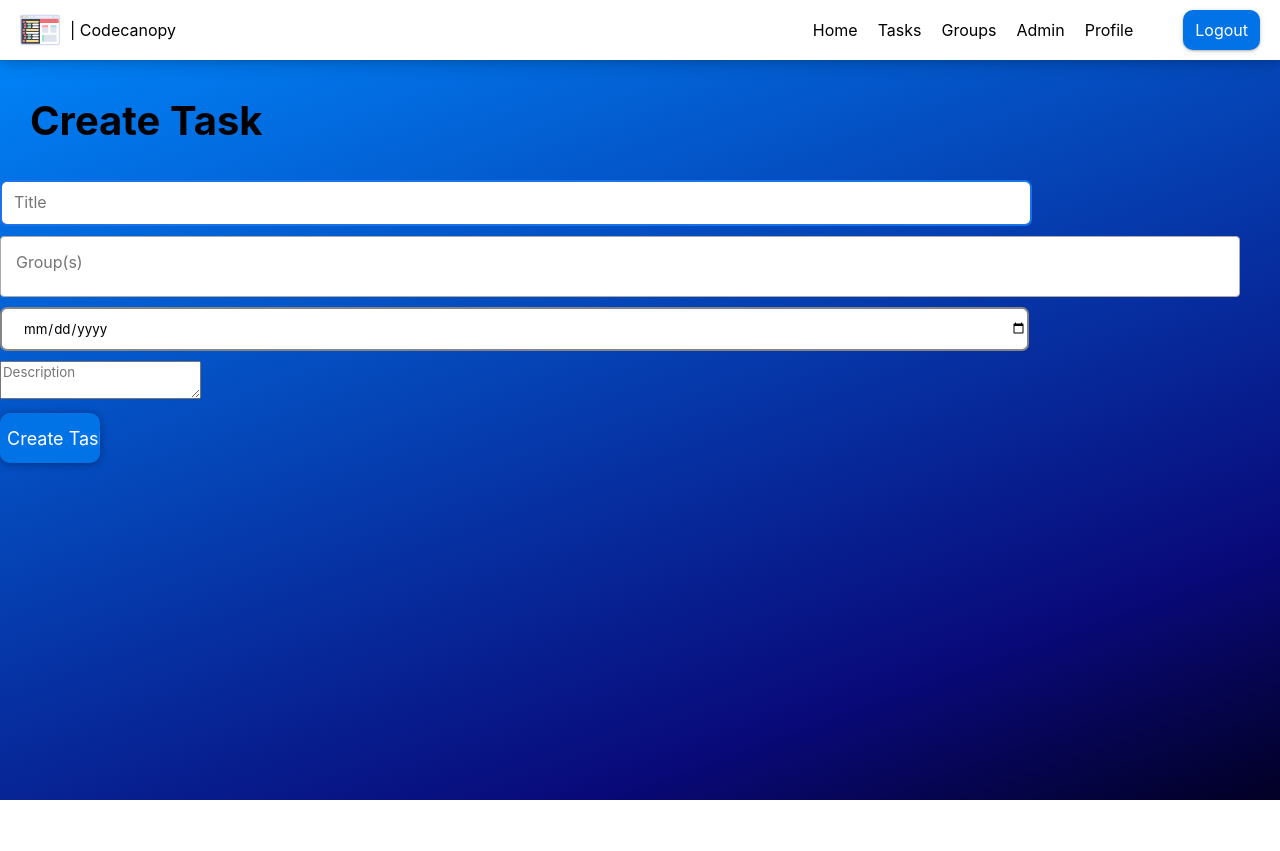
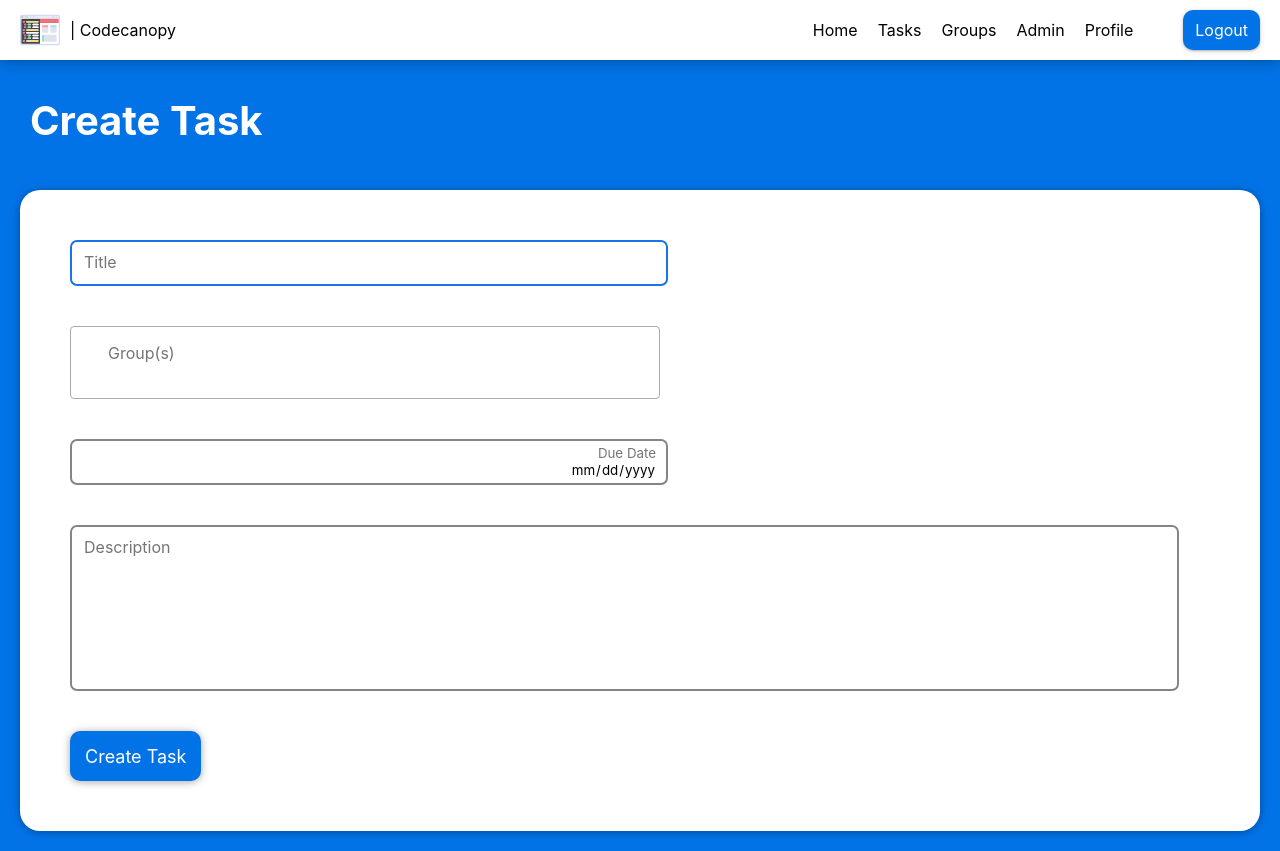
Before and after one commit to finlayrichardson/ah-project, a PHP site: page /create-task.php in a window 1280 px wide. Before the commit the page ends 800 px from the top, so only its background shows below. Run offline with PHP 8.4, Linux system fonts and the light colour scheme; the visitor is signed in with stand-in values (Sample User, id 1); tables that the repository leaves empty hold one stand-in row (values such as "Sample post"); some libraries are stand-ins or nearby versions.

Commit message:
Update code

```diff
--- a/admin.php
+++ b/admin.php
@@ -67,7 +67,10 @@ if ($_SERVER['REQUEST_METHOD'] == "POST") {
     </head>
     <body>
         <?php include("includes/nav.php");?>
+        <div class='title'>
             <h1>Users</h1>
+        </div>
+        <div class='box'>
             <table>
                 <tr><th>User ID</th><th>Email</th><th>First Name</th><th>Last Name</th><th>Role</th><th>Verified</th><th></th><th></th><th></th></tr>
             <?php
@@ -108,5 +111,6 @@ if ($_SERVER['REQUEST_METHOD'] == "POST") {
             }
             ?>
             </table>
+        </div>
     </body>
 </html>
--- a/create-task.php
+++ b/create-task.php
@@ -85,19 +85,20 @@ if ($_SERVER['REQUEST_METHOD'] == "POST") {
         <link href="https://cdn.jsdelivr.net/npm/select2@4.1.0-rc.0/dist/css/select2.min.css" rel="stylesheet">
         <script>
             $(document).ready(function() {
-                $('.groups').select2({
-                    placeholder: "Group(s)"
+                $('.multi-input').select2({
+                    placeholder: "Group(s)",
+                    width: "resolve"
                 });
                 <?php
                 if (isset($_POST['groups'])) {
                     $group_ids = implode(", ", $_POST['groups']);
-                    echo "$('.groups').val([$group_ids]);";
-                    echo "$('.groups').trigger('change');";
+                    echo "$('.multi-input').val([$group_ids]);";
+                    echo "$('.multi-input').trigger('change');";
                 }
                 if (isset($_GET['group_id'])) {
                     $group_id = intval($_GET['group_id']);
-                    echo "$('.groups').val($group_id);";
-                    echo "$('.groups').trigger('change');";
+                    echo "$('.multi-input').val($group_id);";
+                    echo "$('.multi-input').trigger('change');";
                 }
                 ?>
             });
@@ -105,15 +106,17 @@ if ($_SERVER['REQUEST_METHOD'] == "POST") {
         <title>Create Task</title>
         <meta name="viewport" content="width=device-width, initial-scale=1">
         <link rel="stylesheet" href="/resources/style.css">
+        <script type="text/javascript" src="https://livejs.com/live.js"></script>
     </head>
     <body>
         <?php include("includes/nav.php");?>
         <div class='title'>
             <h1>Create Task</h1>
         </div>
+        <div class='box'>
             <form method="POST">
-            <input type="text" name="title" required autofocus pattern="[-a-zA-Z0-9äöüßÄÖÜ ]+" maxlength="100" placeholder="Title" value="<?php if (isset($_POST['title'])) echo $_POST['title'];?>"><br>
-            <select name="groups[]" class="groups" multiple>
+                <input type="text" name="title" required autofocus pattern="[-a-zA-Z0-9äöüßÄÖÜ ]+" maxlength="100" placeholder="Title" value="<?php if (isset($_POST['title'])) echo $_POST['title'];?>">
+                <select name="groups[]" class="multi-input" multiple>
                     <?php
                     $result = ($_SESSION['role'] == "admin") ? mysqli_query($db, "SELECT group_id, name FROM `group`;") : mysqli_query($db, "SELECT group_id, name FROM `group` WHERE owner_id = $user_id OR group_id IN(SELECT group_member.group_id FROM user, group_member WHERE user.user_id = group_member.user_id AND group_member.user_id = $user_id);");
                     while ($row = mysqli_fetch_assoc($result)) {
@@ -122,10 +125,11 @@ if ($_SERVER['REQUEST_METHOD'] == "POST") {
                         echo "<option value=$group_id>$name</option>";
                     }
                     ?>
-            </select><br>
-            <input type="date" name="due_date" required placeholder="Due Date" value="<?php if (isset($_POST['due_date'])) echo $_POST['due_date'];?>"><br>
-            <textarea name="description" placeholder="Description" value="<?php if (isset($_POST['description'])) echo $_POST['description'];?>"></textarea><br>
+                </select>
+                <input type="date" name="due_date" required placeholder="Due Date" value="<?php if (isset($_POST['due_date'])) echo $_POST['due_date'];?>">
+                <textarea name="description" placeholder="Description" value="<?php if (isset($_POST['description'])) echo $_POST['description'];?>"></textarea>
                 <input type="submit" value="Create Task">
             </form>
+        </div>
     </body>
 </html>
--- a/forgot-password.php
+++ b/forgot-password.php
@@ -65,7 +65,7 @@ if ($_SERVER['REQUEST_METHOD'] == "POST") {
         <h1>Forgot Password</h1>
         <p>Please enter your email below and a link will be sent to change your password.</p>
         <form method="POST">
-            <input type="email" name="email" required autofocus placeholder="Email" value="<?php if (isset($_GET['email'])) echo $_GET['email']; ?>"><br>
+            <input type="email" name="email" required autofocus placeholder="Email" value="<?php if (isset($_GET['email'])) echo $_GET['email']; ?>">
             <input type="submit" value="Send Reset Link">
         </form>
     </body>
--- a/group.php
+++ b/group.php
@@ -78,7 +78,6 @@ switch ($status) {
         ?>
         <meta name="viewport" content="width=device-width, initial-scale=1">
         <link rel="stylesheet" href="/resources/style.css">
-        <script type="text/javascript" src="https://livejs.com/live.js"></script>
     </head>
     <body>
         <?php include("includes/nav.php");
@@ -89,7 +88,7 @@ switch ($status) {
         if ($owner) echo "<a href='/edit-group/$group_id'>Edit Group</a>";
         echo "</div>";
         echo "
-             <div class='group-box'>
+             <div class='box'>
                  <div class='names'>
                      <h2>Students: </h2>
              ";
--- a/reset-password.php
+++ b/reset-password.php
@@ -61,8 +61,8 @@ if ($_SERVER['REQUEST_METHOD'] == "POST") {
         <h1>Reset Password</h1>
         <p>Please enter your new password below to change it.</p>
         <form method="POST">
-            <input type="password" name="password1" required placeholder="Password" value="<?php if (isset($_POST['password1'])) echo $_POST['password1']; ?>"><br>
-            <input type="password" name="password2" required placeholder="Confirm Password" value="<?php if (isset($_POST['password2'])) echo $_POST['password2']; ?>"><br>
+            <input type="password" name="password1" required placeholder="Password" value="<?php if (isset($_POST['password1'])) echo $_POST['password1']; ?>">
+            <input type="password" name="password2" required placeholder="Confirm Password" value="<?php if (isset($_POST['password2'])) echo $_POST['password2']; ?>">
             <input type="submit" value="Reset Password">
         </form>
     </body>
--- a/resources/style.css
+++ b/resources/style.css
@@ -3,7 +3,7 @@
     "Oxygen", "Ubuntu", "Cantarell", "Fira Sans", "Droid Sans", "Helvetica Neue",
     sans-serif;
 
-  --button-colour: rgba(2, 115, 231, 255);
+  --colour: rgba(2, 115, 231, 255);
 }
 
 * {
@@ -12,13 +12,15 @@
 
 body,
 html {
-  background: rgb(2, 0, 36);
+  /* background: rgb(2, 0, 36);
   background: linear-gradient(
     340deg,
     rgba(2, 0, 36, 1) 0%,
     rgba(9, 9, 121, 1) 20%,
     rgba(0, 138, 255, 1) 100%
-  );
+  ); */
+  /* background-color: dodgerblue; */
+  background-color: var(--colour);
   min-height: 100vh;
   width: 100%;
   margin: 0;
@@ -71,7 +73,7 @@ nav ul li a,
 #logout {
   padding: 0;
   border: none;
-  background-color: var(--button-colour);
+  background-color: var(--colour);
   border-radius: 10px;
   margin-left: 40px;
   box-shadow: 0 1px 6px rgba(0, 0, 0, 0.12), 0 1px 2px rgba(0, 0, 0, 0.24);
@@ -251,21 +253,19 @@ nav ul li a,
 
 input[type="submit"] {
   color: white;
-  padding: 7px;
-  padding-top: 5px;
-  padding-bottom: 5px;
+  padding: 15px;
   border: none;
-  background-color: var(--button-colour);
+  background-color: var(--colour);
   font-size: 18px;
   text-indent: 0;
   height: 50px;
-  width: 100px;
+  width: auto;
   cursor: pointer;
   border-radius: 10px;
   box-shadow: 0 1px 6px rgba(0, 0, 0, 0.12), 0 1px 10px rgba(0, 0, 0, 0.24);
 }
 
-input::placeholder {
+::placeholder {
   font-size: medium;
 }
 
@@ -296,7 +296,8 @@ input {
   border-radius: 7px;
 }
 
-input:focus {
+input:focus,
+textarea:focus {
   outline: none !important;
   border: 2px solid rgba(26, 115, 232, 255);
 }
@@ -304,7 +305,7 @@ input:focus {
 hr {
   height: 0;
   border: 0;
-  border-top: 4px solid var(--button-colour);
+  border-top: 4px solid var(--colour);
   border-radius: 5px;
 }
 
@@ -339,6 +340,8 @@ hr {
 }
 
 .title h1 {
+  color: white;
+  /* font-weight: 700; */
   float: left;
   margin: 20px;
   margin-right: auto;
@@ -411,7 +414,7 @@ hr {
   padding: 15px;
   color: white;
   text-decoration: none;
-  background-color: var(--button-colour);
+  background-color: var(--colour);
   border-radius: 10px;
   box-shadow: 0 1px 6px rgba(0, 0, 0, 0.12), 0 1px 2px rgba(0, 0, 0, 0.24);
 }
@@ -450,13 +453,14 @@ hr {
   height: 20px;
   background-color: lightgray;
   border-radius: 10px;
+  box-shadow: 0 1px 6px rgba(0, 0, 0, 0.12), 0 1px 2px rgba(0, 0, 0, 0.24);
 }
 
 #progress-bar div {
   height: 20px;
   width: 0;
   border-radius: 10px;
-  background-color: var(--button-colour);
+  background-color: var(--colour);
 }
 
 #page-nums {
@@ -476,8 +480,7 @@ hr {
   box-shadow: 0 1px 6px rgba(0, 0, 0, 0.12), 0 1px 10px rgba(0, 0, 0, 0.24);
 }
 
-.task-box,
-.group-box {
+.box {
   background-color: white;
   width: calc(100% - 40px);
   margin: 20px;
@@ -534,7 +537,7 @@ hr {
   padding: 15px;
   color: white;
   text-decoration: none;
-  background-color: var(--button-colour);
+  background-color: var(--colour);
   border-radius: 10px;
   box-shadow: 0 1px 6px rgba(0, 0, 0, 0.12), 0 1px 2px rgba(0, 0, 0, 0.24);
 }
@@ -543,3 +546,79 @@ hr {
   background-color: red;
   margin: 30px;
 }
+
+.box form {
+  padding: 30px;
+}
+
+.box input,
+.box textarea,
+.select2-container {
+  clear: both;
+  float: left;
+  margin: 20px;
+}
+
+.box input:not([type="submit"]),
+.multi-input {
+  width: 50%;
+}
+
+/* select 2 waffle */
+
+.select2-selection {
+  border: 2px;
+  padding: 1px 2px;
+  width: 100%;
+}
+
+input[type="date"] {
+  width: calc(50% - 8px) !important;
+  text-align: right;
+  position: relative;
+  padding: 1px 10px 1px 2px;
+}
+
+input[type="date"]:before {
+  color: rgba(117, 117, 117, 255);
+  content: attr(placeholder) !important;
+}
+
+input[type="date"]::-webkit-calendar-picker-indicator {
+  background: transparent;
+  bottom: 0;
+  color: transparent;
+  cursor: pointer;
+  height: auto;
+  left: 0;
+  position: absolute;
+  right: 0;
+  top: 0;
+  width: auto;
+}
+
+textarea {
+  width: calc(95% - 20px);
+  height: 150px;
+  resize: none;
+  border: 2px solid rgb(133, 133, 133);
+  border-radius: 7px;
+  text-indent: 10px;
+  padding-top: 10px;
+}
+
+#profile {
+  padding: 30px;
+  display: flex;
+  flex-direction: column;
+  justify-content: space-between;
+}
+
+#profile p {
+  padding: 15px;
+  font-size: 20px;
+}
+
+table {
+  padding: 30px;
+}
--- a/task.php
+++ b/task.php
@@ -101,7 +101,7 @@ if (mysqli_num_rows($result) == 0 && !$owner) {
         if ($owner) echo "<a href='/edit-task/$task_id'>Edit Task</a>";
         echo "</div>";
         echo "
-             <div class='task-box'>
+             <div class='box'>
                  <div>
                      <div class='description'>
                      <h2>Description: </h2>
```
Also changed, not shown: create-group.php (+5 -3 lines), edit-group.php (+5 -3 lines), edit-profile.php (+12 -8 lines), edit-task.php (+6 -4 lines), profile.php (+9 -4 lines). Lines whose indentation alone changed are shown as unchanged.
